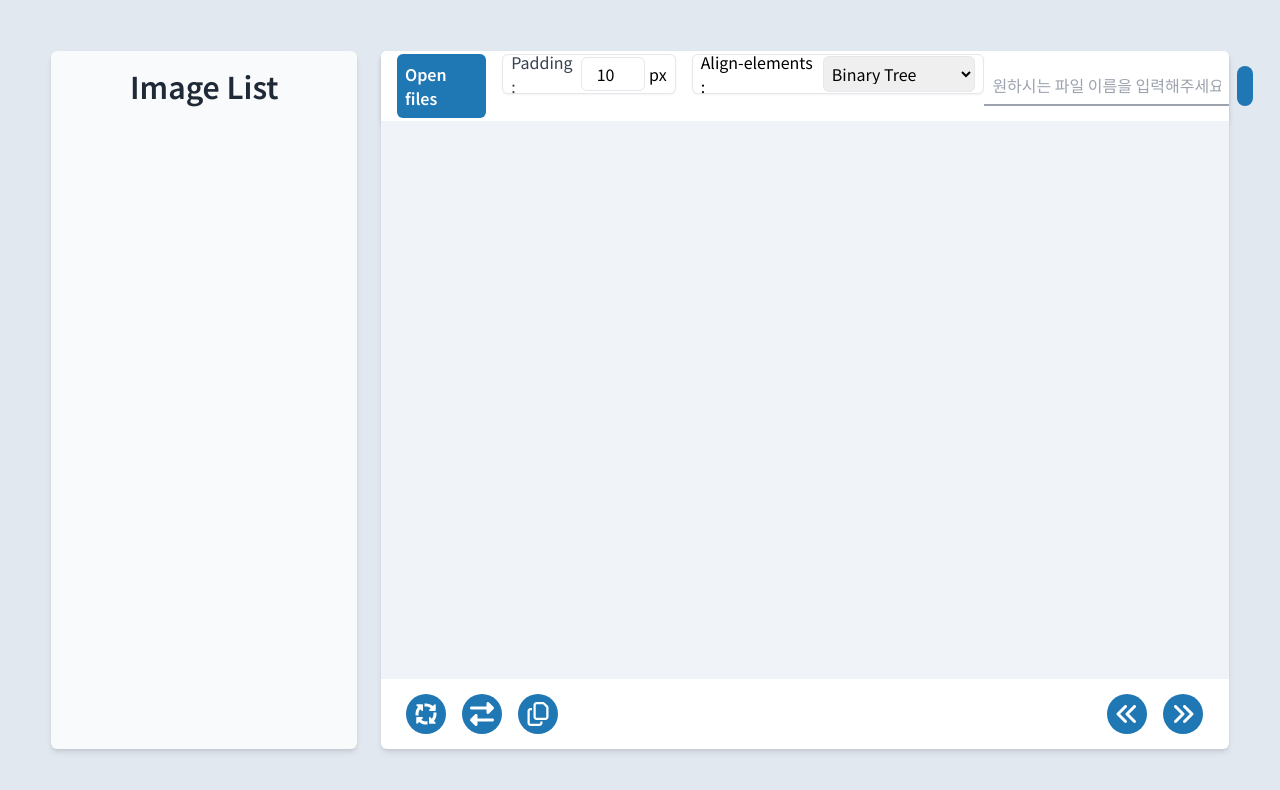
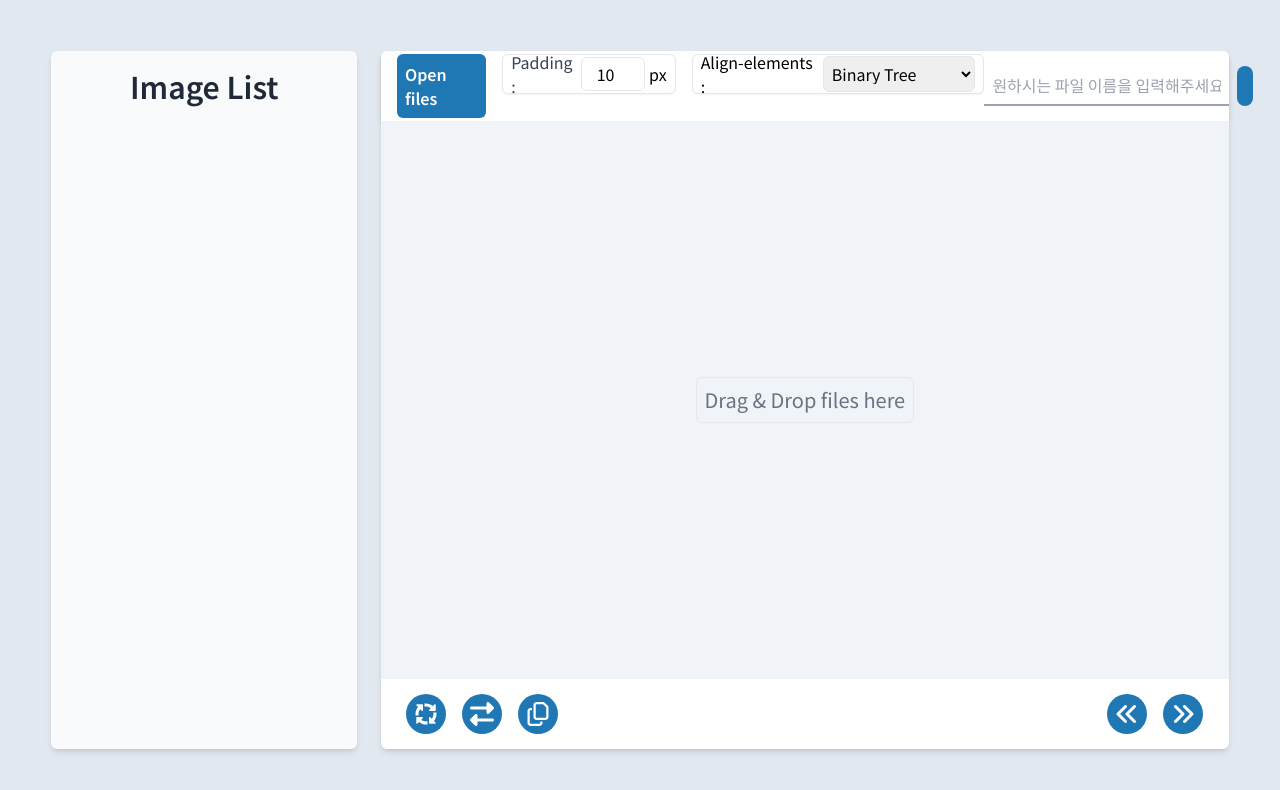
Before and after one commit to seungmin2222/spwriter-client, a React (Vite) app: page / in a window 1280 px wide. Shown: the top 790 px of the page. Built offline with nearby package versions, Linux system fonts and the light colour scheme.

Commit message:
✨ Feat: canvas 위에 드래그 & 드롭 text 설정

```diff
--- a/src/components/SpriteEditor.jsx
+++ b/src/components/SpriteEditor.jsx
@@ -9,6 +9,7 @@ function SpriteEditor() {
   const setCoordinates = useFileStore(state => state.setCoordinates);
   const lastClickedIndex = useFileStore(state => state.lastClickedIndex);
   const setLastClickedIndex = useFileStore(state => state.setLastClickedIndex);
+  const files = useFileStore(state => state.files);
 
   const createCheckerboardPattern = () => {
     const patternCanvas = document.createElement('canvas');
@@ -111,7 +112,15 @@ function SpriteEditor() {
       tabIndex={0}
       aria-label="Sprite Editor Canvas"
     >
-      <canvas ref={canvasRef} className="flex" data-testid="canvas"></canvas>
+      {files.length === 0 ? (
+        <div className="flex items-center justify-center h-full">
+          <span className="text-[#6b7280] text-xl border rounded-md p-2">
+            Drag & Drop files here
+          </span>
+        </div>
+      ) : (
+        <canvas ref={canvasRef} className="flex" data-testid="canvas"></canvas>
+      )}
     </div>
   );
 }
```
